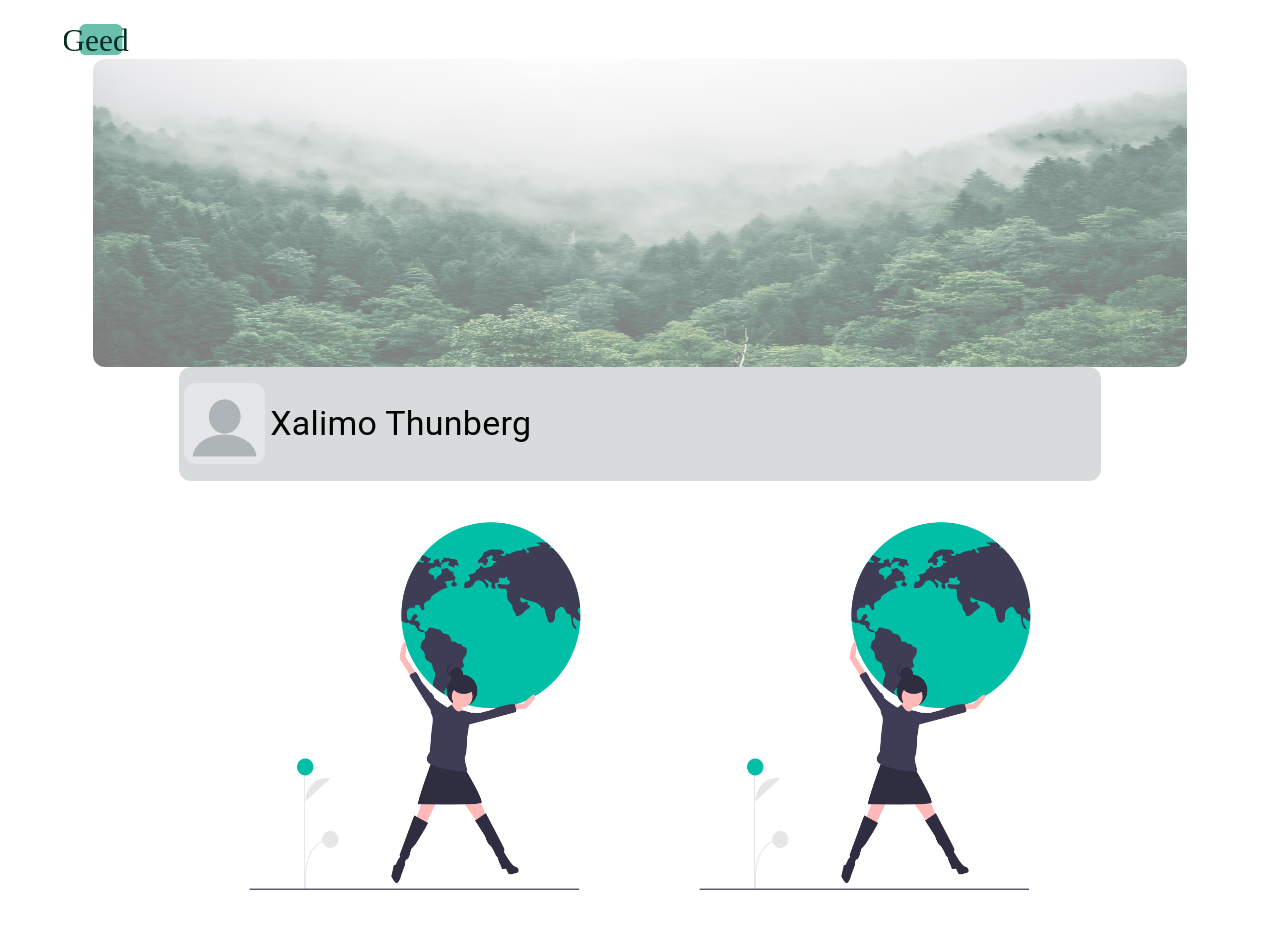
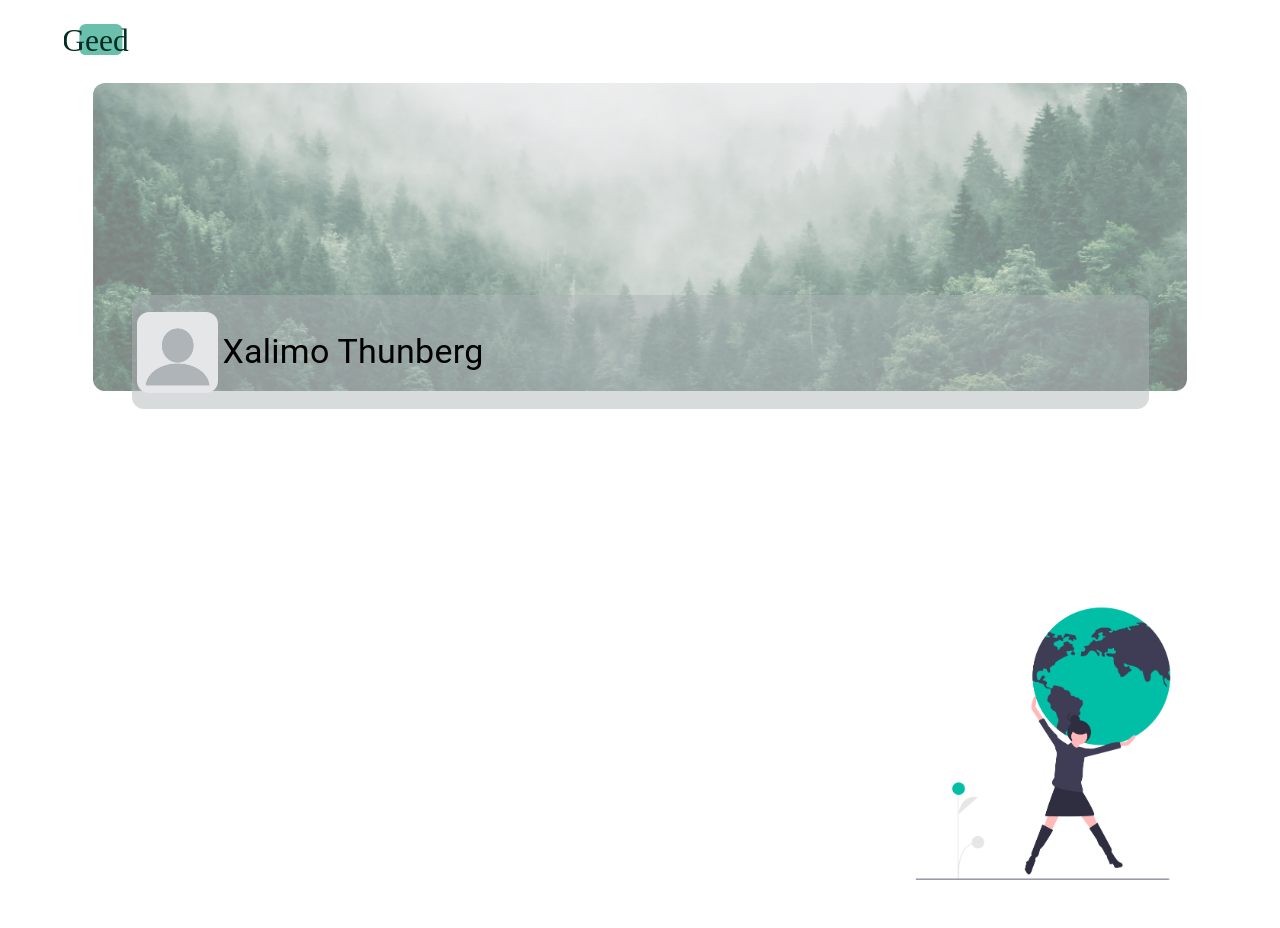
Before and after one commit to somalisintech/2021-hackathon-team-6, a React (Create React App) app: page /dashboard in a window 1280 px wide. Shown: the top 928 px of the page. Built offline with nearby package versions, Linux system fonts and the light colour scheme.

Commit message:
absolutute positioned worl

```diff
--- a/src/components/Dash/Dashboard.js
+++ b/src/components/Dash/Dashboard.js
@@ -13,6 +13,7 @@ const Dashboard = () => {
 			<Container component="main" maxWidth="lg">
 				<Logo />
 				<Box
+					mt={3}
 					sx={{
 						display: 'flex',
 						width: '100%',
@@ -22,24 +23,33 @@ const Dashboard = () => {
 					}}
 				>
 					<Box
-						component="img"
+						component="div"
 						sx={{
+							position: 'relative',
 							width: '95%',
 							height: '308px',
 							opacity: 0.5,
-							borderRadius: '12px'
+							borderRadius: '12px',
+							backgroundImage: `url(${dashheader})`,
+							backgroundSize: 'cover',
+							backgroundPosition: 'center'
 						}}
-						alt="dashboard-header"
-						src={dashheader}
+
+						// alt="dashboard-header",
+
+						// src={dashheader}
 					></Box>
 					<Box
 						sx={{
+							position: 'absolute',
 							display: 'flex',
-							width: '80%',
 							height: '114px',
 							background: 'rgba(174, 180, 183, 0.48)',
 							alignItems: 'center',
-							borderRadius: '12px'
+							borderRadius: '12px',
+							minWidth: '1017px',
+							top: '295px',
+							maxWidth: '100%'
 						}}
 					>
 						<Box
@@ -59,33 +69,26 @@ const Dashboard = () => {
 					</Box>
 					<Box
 						sx={{
+							width: '100%',
 							display: 'flex',
-							justifyContent: 'space-evenly'
+							justifyContent: 'space-evenly',
+							position: 'relative'
 						}}
 					>
 						{/* <Chart /> */}
-            <Box
+						<Box
 							component="img"
 							sx={{
-								width: '450px',
-								height: '450px',
-								borderRadius: '12px'
+								width: '30%',
+								// height: '450px',
+								borderRadius: '12px',
+								position: 'absolute',
+								right: '0',
+								top: '186px'
 							}}
 							alt="person-holding-globe"
 							src={world}
-						>
-            </Box>
-            <Box
-							component="img"
-							sx={{
-								width: '450px',
-								height: '450px',
-								borderRadius: '12px'
-							}}
-							alt="person-holding-globe"
-							src={world}
-						>
-            </Box>
+						></Box>
 					</Box>
 				</Box>
 			</Container>
```
